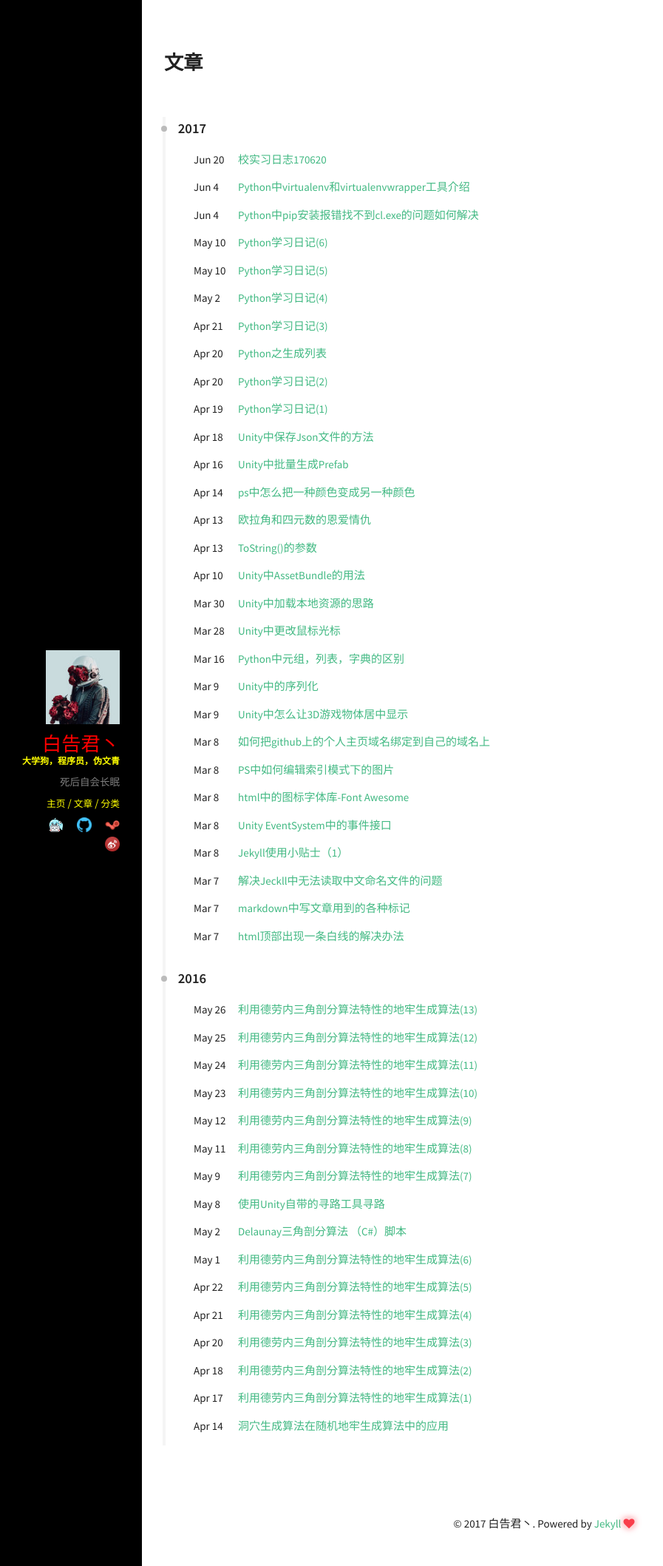
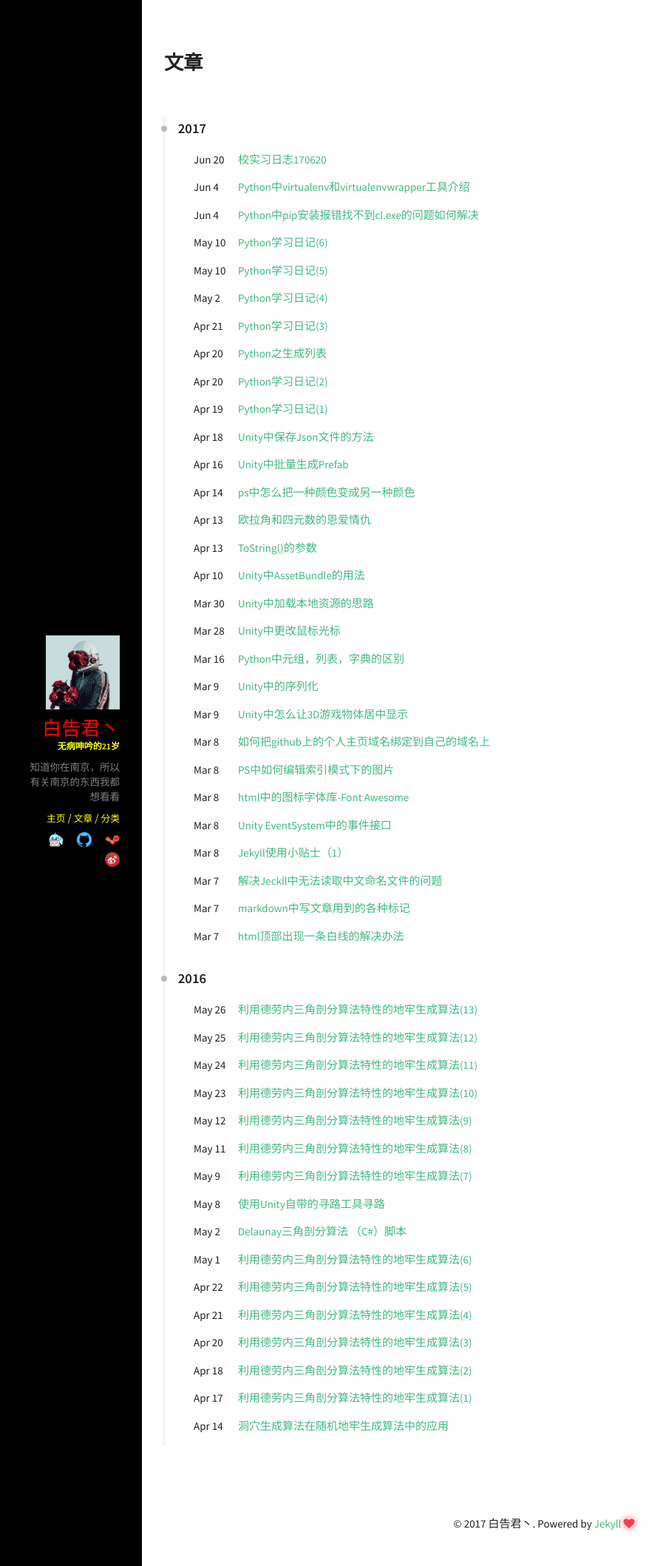
Before and after one commit to ssusH/ssusH.github.io, a Jekyll site: the page built from archive.html, in a window 1280 px wide. Shown: the whole page at 74% size, without its empty margins (0-897 px from the left). Built offline with Jekyll 4.4.1, drawn with Linux system fonts in a browser that asks for light colours.

Commit message:
Update _config.yml

```diff
--- a/_config.yml
+++ b/_config.yml
@@ -37,8 +37,8 @@ kramdown:
 owner:
   name: 白告君丶
   avatar: sush2.png
-  job: "大学狗，程序员，伪文青"
-  bio: "死后自会长眠"
+  job: "无病呻吟的21岁"
+  bio: "知道你在南京，所以有关南京的东西我都想看看"
   email:
   disqus-shortname:
   twitter: #username
```
